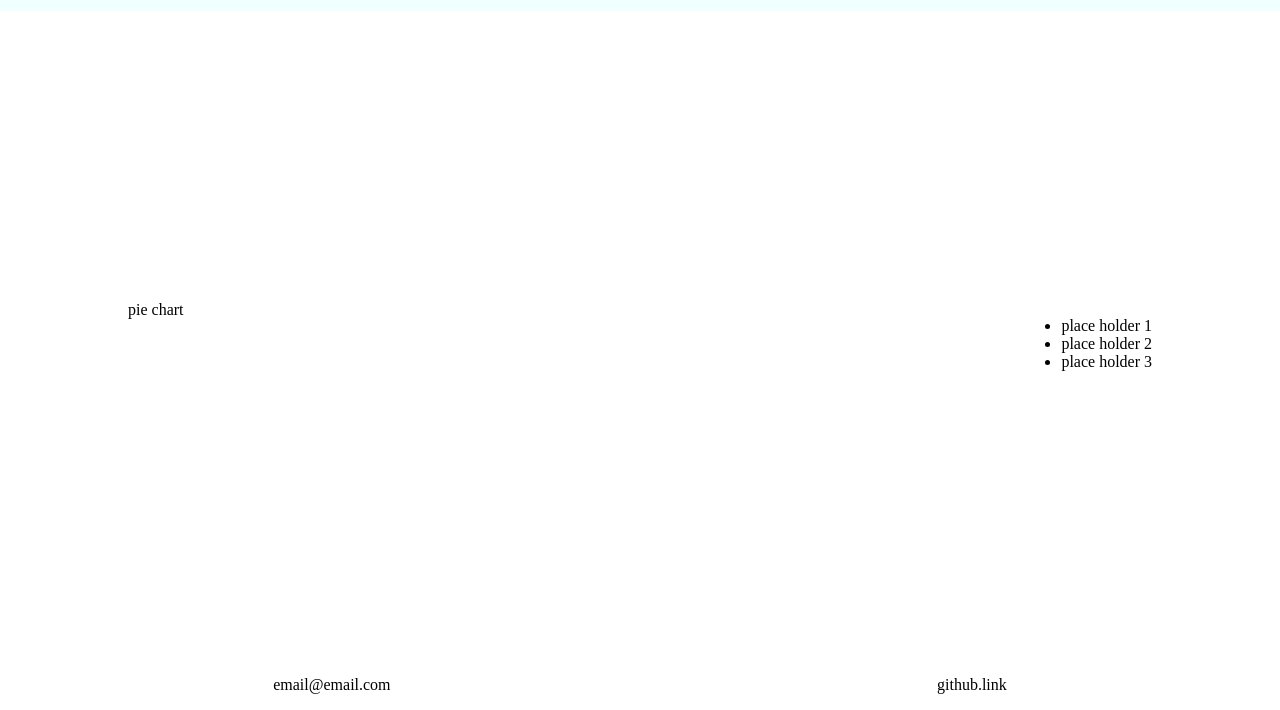
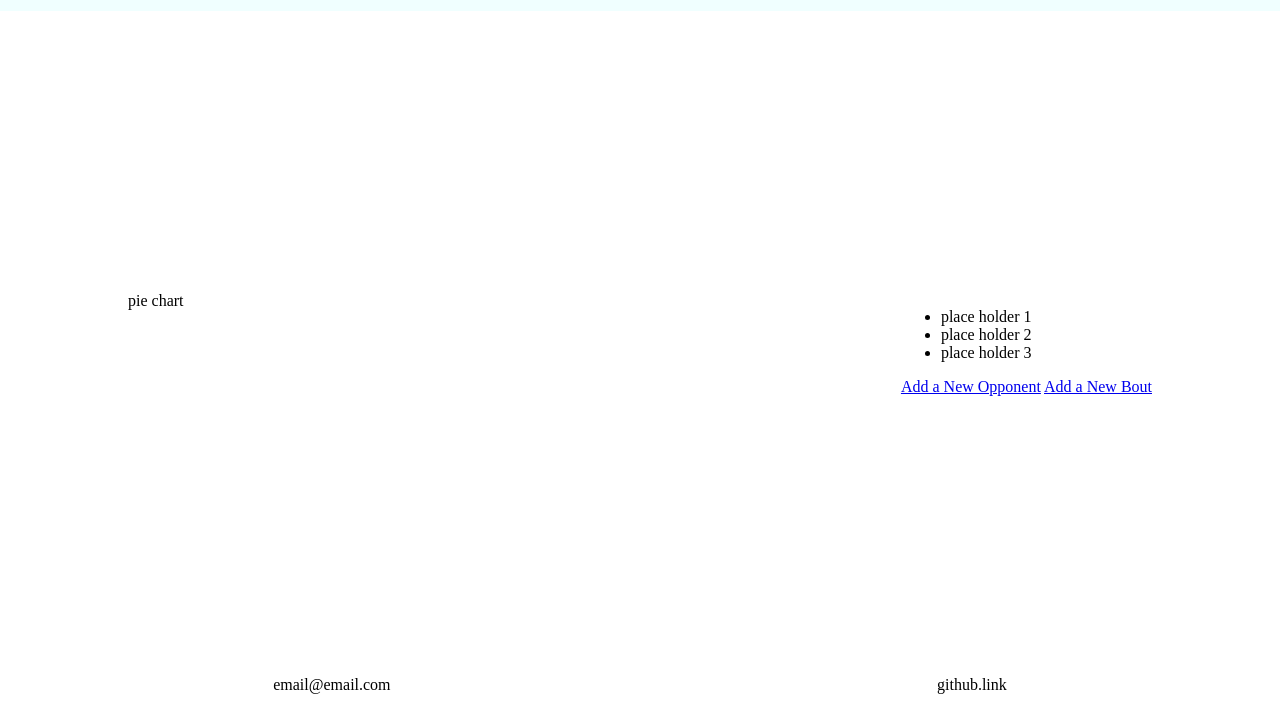
Before and after one commit to eli-Weise/fencing-notebook-web, a plain HTML site: page index.html in a window 1280 px wide. Shown: the part 90-800 px from the top of the page. Drawn offline with Linux system fonts and the light colour scheme.

Commit message:
Add links to new bout/fencer forms to home page

```diff
--- a/index.html
+++ b/index.html
@@ -1,11 +1,13 @@
 <!DOCTYPE html>
 <html lang="en">
+
 <head>
   <meta charset="UTF-8">
   <meta name="viewport" content="width=device-width, initial-scale=1.0">
   <title>Fencing Notebook | Home</title>
   <link rel="stylesheet" href="style.css">
 </head>
+
 <body>
   <div id="header">
     <div id="menu">bars</div>
@@ -14,15 +16,20 @@
   </div>
   <div id="statsBlock">
     <div id="winrate">pie chart</div>
-    <ul id="opponents">
-      <li>place holder 1</li>
-      <li>place holder 2</li>
-      <li>place holder 3</li>
-    </ul>
+    <div>
+      <ul id="opponents">
+        <li>place holder 1</li>
+        <li>place holder 2</li>
+        <li>place holder 3</li>
+      </ul>
+      <a href="new-fencer.html" class="button">Add a New Opponent</a>
+      <a href="new-bout.html" class="button">Add a New Bout</a>
+    </div>
   </div>
   <div id="footer">
     <div id="email">email@email.com</div>
     <div id="git">github.link</div>
   </div>
 </body>
+
 </html>
```
